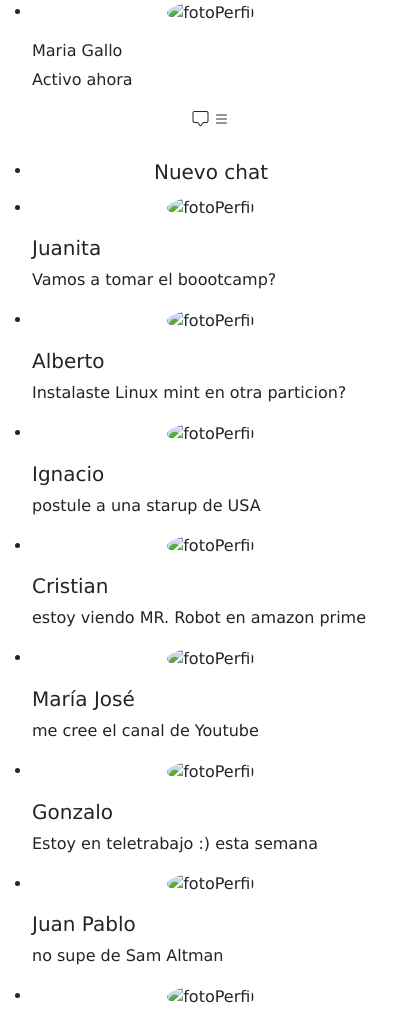
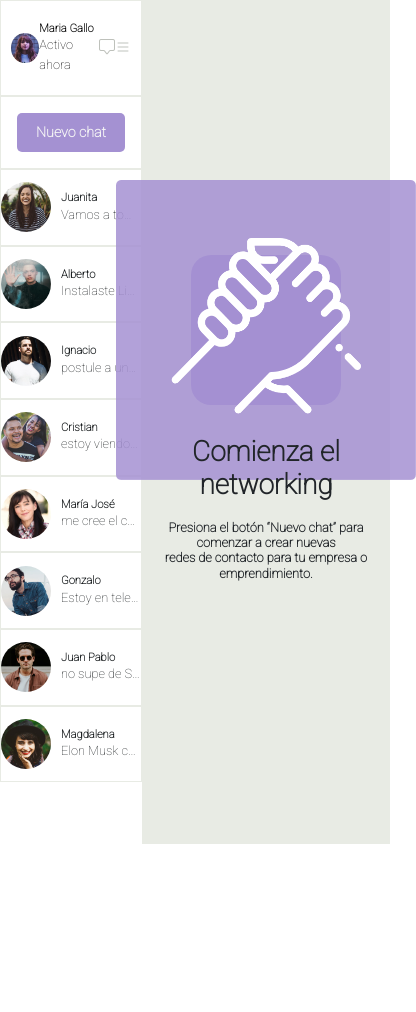
Before and after one commit to Atelijudesign/DesarrolloFullStackJavaScript_G62, a plain HTML site: page 02- CSS Avanzado/Desafios M2/D1_SistemaDeMensajeria/index.html in a window 390 px wide. Shown: the top 1012 px of the page, 416 px wide, since content can reach past the window. After the commit the page ends 844 px from the top, so only its background shows below. Drawn offline with nearby package versions, Linux system fonts and the light colour scheme; files that its build step writes are made by us from their sources.

Commit message:
(html-css) Terminando estilos css y finalizando estructura html

```diff
--- /dev/null
+++ b/02- CSS Avanzado/Desafios M2/D1_SistemaDeMensajeria/assets/css/style.css
@@ -0,0 +1,226 @@
+/* Archivo: style.css */
+body {
+    font-family: 'Roboto', sans-serif;
+}
+
+
+
+.mainContainer {
+    display: flex;
+}
+
+.menu {
+    background-color: #FFFFFF;
+    width: 20%;
+}
+
+#listaLeft {
+    padding: 0;
+    margin: 0;
+    list-style-type: none;
+    display: flex;
+    flex-direction: column;
+    align-items: center;
+    justify-content: flex-start;
+    min-height: 100vh;
+}
+
+#listaRight {
+    flex-direction: column;
+    min-height: 100vh;
+    width: 100%;
+    justify-content: center;
+    display: flex;
+    align-items: center;
+    background-color: #E8EBE4;
+}
+
+.menu li {
+    padding-top: 5px;
+    padding-bottom: 5px;
+}
+
+li {
+    width: 100%;
+    align-items: center;
+    margin: 0;
+    border: 1px solid #E8EBE4;
+}
+
+.divLiPerfil {
+    display: flex;
+    flex-direction: row;
+    justify-content: space-between;
+    align-items: center;
+    width: 100%;
+    height: 100%;
+    padding: 0px 10px 0px 10px;
+    color: #0c0c0c;
+}
+
+.divLiContact {
+    display: flex;
+    flex-direction: row;
+    justify-content: center;
+    align-items: center;
+    width: 100%;
+    height: 100%;
+    padding: 0px 10px 0px 10px;
+    color: #1B1F21;
+}
+
+.iconPerfil {
+    font-size: 1.5rem;
+    color: #BEC1BB;
+}
+
+.spaceTop {
+    white-space: nowrap;
+}
+
+#spaceTopPerfil {
+    white-space: nowrap;
+}
+
+#textPerfilNombre {
+    font-weight: bold;
+}
+
+#textPerfilStatus {
+    font-weight: lighter;
+    font-size: 0.8rem;
+}
+
+#liButtonNewChat {
+    justify-content: center;
+    display: flex;
+    align-items: center;
+    padding: 2em;
+}
+
+#buttonNewChat {
+    background-color: #A491D2;
+    color: whitesmoke;
+    border-radius: 5px;
+    font-size: 1rem;
+    font-weight: bold;
+    width: 80%;
+}
+
+.imgContact {
+    width: 60px;
+    height: 60px;
+    margin-right: 10px;
+}
+
+#imgPerfil {
+    width: 50px;
+    height: 50px;
+}
+
+.conversationContact {
+    font-size: 0.8rem;
+    max-width: 150px;
+}
+
+#divRight {
+    justify-content: center;
+    display: flex;
+    align-items: center;
+}
+
+#divIconPeople {
+    width: 350px;
+    height: 300px;
+    background-color: #A491D2;
+    border-radius: 20px;
+    display: flex;
+    align-items: center;
+    justify-content: center;
+}
+
+#iconPeople {
+    width: 300px;
+    height: 300px;
+}
+
+#textPeopleTitle {
+    padding-top: 30px;
+}
+
+#textPeopleDescription {
+    padding-top: 30px;
+}
+
+
+@media (max-width: 576px) {
+    #iconPeople {
+        font-size: 7rem;
+    }
+
+    #divIconPeople {
+        width: 150px;
+        height: 150px;
+    }
+
+    #textPeople {
+        font-size: 1rem;
+    }
+
+    .menu {
+        width: 40%;
+    }
+
+    #textPerfilNombre {
+        font-size: 0.7em;
+        margin-bottom: 0px;
+    }
+
+    .iconPerfil {
+        font-size: 1rem;
+    }
+
+    #imgPerfil {
+        width: 30px;
+        height: 30px;
+    }
+
+    #spaceTopPerfil {
+        white-space: none;
+    }
+
+    #buttonNewChat {
+        font-size: 0.89rem;
+        width: 100%;
+    }
+
+    #liButtonNewChat {
+        padding: 1em;
+    }
+
+    .divLiContact {
+        width: 100%;
+        height: 100%;
+        padding: 0;
+    }
+
+    .imgContact {
+        width: 50px;
+        height: 50px;
+        margin-right: 10px;
+    }
+
+    .conversationContact {
+        font-size: 0.8rem;
+        max-width: 80px;
+    }
+
+    #textPeopleTitle {
+        padding-top: 30px;
+    }
+
+    #textPeopleDescription {
+        padding-top: 10px;
+        font-size: 0.8em;
+    }
+}
--- a/02- CSS Avanzado/Desafios M2/D1_SistemaDeMensajeria/index.html
+++ b/02- CSS Avanzado/Desafios M2/D1_SistemaDeMensajeria/index.html
@@ -8,19 +8,14 @@
           integrity="sha384-1BmE4kWBq78iYhFldvKuhfTAU6auU8tT94WrHftjDbrCEXSU1oBoqyl2QvZ6jIW3" crossorigin="anonymous">
     <link rel="stylesheet" href="assets/css/style.css">
     <link rel="stylesheet" href="https://cdn.jsdelivr.net/npm/bootstrap-icons@1.8.1/font/bootstrap-icons.css">
-
-    <!-- ========== Start font ========== -->
     <link rel="preconnect" href="https://fonts.googleapis.com">
     <link rel="preconnect" href="https://fonts.gstatic.com" crossorigin>
     <link href="https://fonts.googleapis.com/css2?family=Passion+One&family=Roboto:wght@100&display=swap"
           rel="stylesheet">
-
-    <!-- ========== End font ========== -->
-    <title>Desafio 1 - Sistema de mensajeria</title>
+    <title> Andres Gallo_Desafio 1 - Sistema de mensajeria</title>
 </head>
 <body>
 <section class="mainContainer">
-
     <div class="menu">
         <ul id="listaLeft">
             <li class="text-center">
@@ -38,11 +33,9 @@
                     <p class="spaceTop"></p>
                 </div>
             </li>
-
             <li class="text-center" id="liButtonNewChat">
                 <button type="button" class="btn btn-lg" id="buttonNewChat">Nuevo chat</button>
             </li>
-
             <li class="text-center">
                 <div class="divLiContact">
                     <img src="assets/img/img-1.jpg" class="rounded-circle imgContact" alt="fotoPerfil">
@@ -59,7 +52,7 @@
                     <div class="text-start">
                         <p class="spaceTop"></p>
                         <h5 id="textPerfilNombre">Alberto</h5>
-                        <p class="conversationContact text-truncate">Instalaste Linux mint en otra particion?  </p>
+                        <p class="conversationContact text-truncate">Instalaste Linux mint en otra particion? </p>
                     </div>
                 </div>
             </li>
@@ -123,30 +116,24 @@
                     </div>
                 </div>
             </li>
-
-
         </ul>
     </div>
-
     <div id="listaRight">
         <div id="divRight">
             <div id="divIconPeople">
                 <img src="assets/img/hand.png" id="iconPeople" alt="">
             </div>
         </div>
-
         <div class="text-center align-items-center">
             <h1 class="fw-bold" id="textPeopleTitle">Comienza el networking</h1>
         </div>
-
         <div class="text-center align-items-center">
-            <h5 class="fw-bold" id="textPeopleDescription">Presiona el botón “Nuevo chat” para comenzar a crear nuevas
+            <h5 class="fw-bold" id="textPeopleDescription">Presiona el botón <b>“Nuevo chat”</b> para comenzar a crear
+                nuevas
                 <br>
                 redes de contacto para tu empresa o emprendimiento.</h5>
         </div>
     </div>
-
 </section>
-
 </body>
 </html>
```
Also changed, not shown: 02- CSS Avanzado/Desafios M2/D1_SistemaDeMensajeria/assets/img/hand.png (added), 02- CSS Avanzado/Desafios M2/D1_SistemaDeMensajeria/assets/img/img-0.jpg (added), 02- CSS Avanzado/Desafios M2/D1_SistemaDeMensajeria/assets/img/img-1.jpg (added), 02- CSS Avanzado/Desafios M2/D1_SistemaDeMensajeria/assets/img/img-2.jpg (added), 02- CSS Avanzado/Desafios M2/D1_SistemaDeMensajeria/assets/img/img-3.jpg (added), 02- CSS Avanzado/Desafios M2/D1_SistemaDeMensajeria/assets/img/img-4.jpg (added), 02- CSS Avanzado/Desafios M2/D1_SistemaDeMensajeria/assets/img/img-5.jpg (added), 02- CSS Avanzado/Desafios M2/D1_SistemaDeMensajeria/assets/img/img-6.jpg (added), 02- CSS Avanzado/Desafios M2/D1_SistemaDeMensajeria/assets/img/img-7.jpg (added), 02- CSS Avanzado/Desafios M2/D1_SistemaDeMensajeria/assets/img/img-8.jpg (added).
